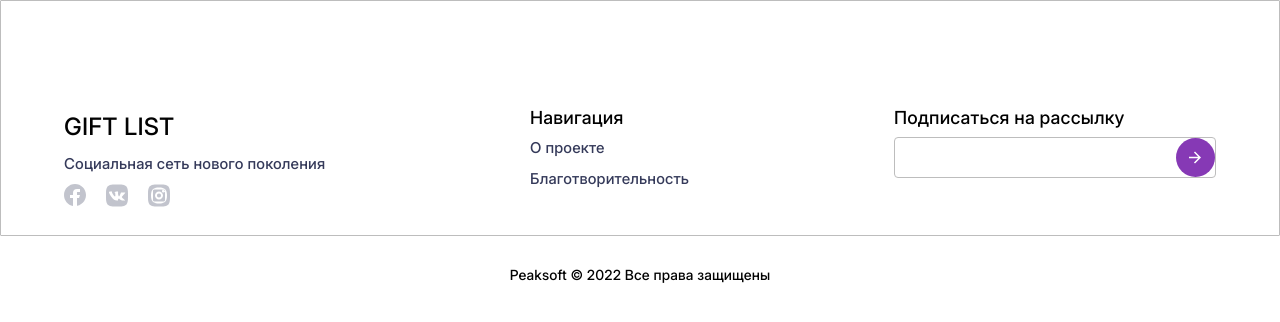
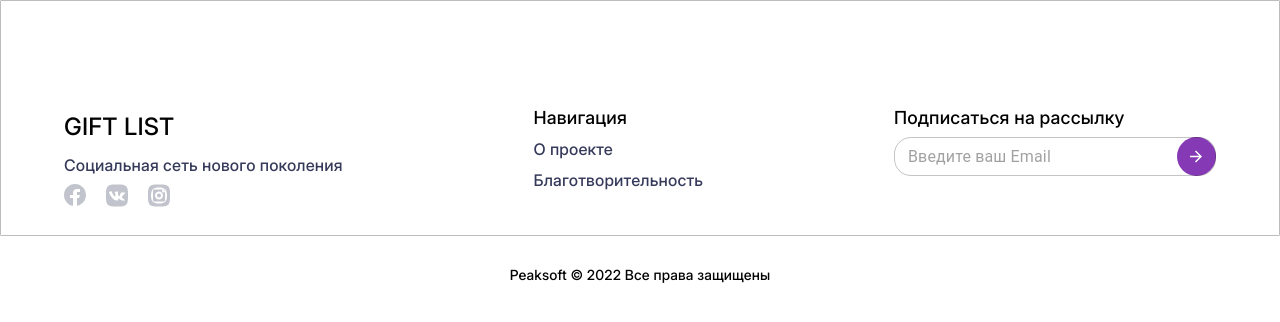
Before and after one commit to peaksoft-school/Gift-list-js16-day-, a React (Vite) app: page / in a window 1280 px wide. Shown: the top 322 px of the page. Built offline with nearby package versions, Linux system fonts and the light colour scheme.

Commit message:
bugfix-input1

```diff
--- a/src/components/Footer.jsx
+++ b/src/components/Footer.jsx
@@ -1,9 +1,10 @@
 import { styled } from '@mui/material/styles'
-import { List, Container, Typography, TextField, Box } from '@mui/material'
+import { List, Container, Typography, Box } from '@mui/material'
 import facebook from '../assets/icons/facebook.svg'
 import wk from '../assets/icons/wk.svg'
 import instagram from '../assets/icons/instagram.svg'
 import inactive from '../assets/icons/inactive.svg'
+import TextField from '@mui/material/TextField'
 
 const Footer = () => {
    return (
@@ -31,12 +32,10 @@ const Footer = () => {
                   <StyledType>Подписаться на рассылку</StyledType>
 
                   <StyledIcon>
-                     {/* <StyledInput
+                     <StyledInput
                         variant="outlined"
                         placeholder="Введите ваш Email"
-                        size="large"
-                       /> */}
-                     <label className="Введите ваш Email"></label>
+                     />
 
                      <StyledButton src={inactive} alt="" />
                   </StyledIcon>
@@ -84,8 +83,8 @@ const StyledBoxBlock = styled(Box)(() => ({
 const StyledTitle = styled(Typography)({
    fontFamily: 'Inter',
    fontWeight: '400px',
-   fontSize: '15px',
-   marginBottom: '8px',
+   fontSize: '16px',
+   marginBottom: '7px',
    letterSpacing: '0%',
    color: ' #353A5A',
 })
@@ -119,13 +118,18 @@ const StyledImages = styled(Box)({
 const StyledButton = styled('img')(() => ({
    width: '39px',
    height: '39px',
-   right: '283px',
 }))
 
 const StyledIcon = styled(Box)({
    display: 'flex',
-   border: '1px solid #BDBDBD',
    width: '322px',
-   borderRadius: '4px',
-   justifyContent: 'space-between',
+   height: '30px',
 })
+
+const StyledInput = styled(TextField)({
+   '& .MuiInputBase-root': {
+      height: '39px',
+      width: '322px',
+      borderRadius: '17px',
+   },
+})
```
